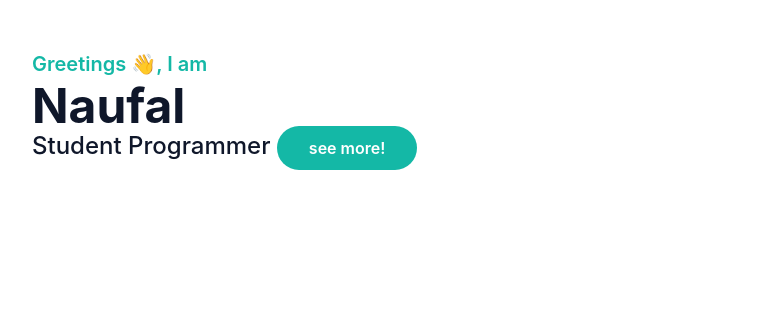
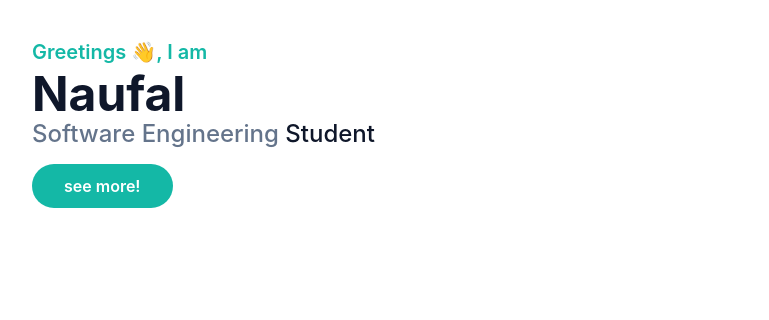
Before and after one commit to petelpop/petelpop.github.io, a website: page index.html in a window 1280 px wide. Shown: the part 177-497 px from the top of the page, 0-769 px from the left. Drawn offline with nearby package versions, Linux system fonts and the light colour scheme; grey boxes are pictures that could not be loaded.

Commit message:
edit index

```diff
--- a/index.html
+++ b/index.html
@@ -68,7 +68,7 @@
         <div class="w-full self-center px-4 lg:w-1/2">
           <h1 class="text-base font-semibold text-primary md:text-xl md:text-xl" data-aos="fade-up">Greetings 👋, I am
             <span class="block font-bold text-dark text-4xl mt-1 lg:text-5xl" data-aos="fade-up">Naufal</span></h1>
-          <h2 class="font-medium text-secondary text-lg mb-6 lg:text-2xl" data-aos="fade-up"><span class="text-dark">Student Programmer</span>
+          <h2 class="font-medium text-secondary text-lg mb-6 lg:text-2xl" data-aos="fade-up">Software Engineering <span class="text-dark">Student</span></h2>
 
           <a href="#about"
             class="text-base font-semibold text-white bg-primary py-3 px-8 rounded-full hover:shadow-lg hover:bg-dark transition duration-300 ease-in-out" data-aos="fade-up">see
```
